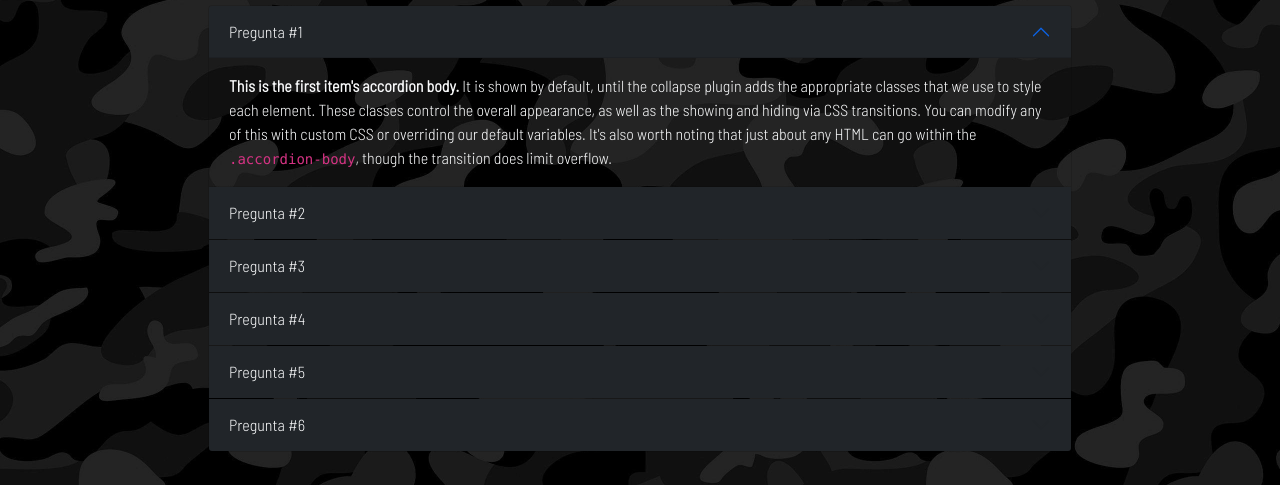
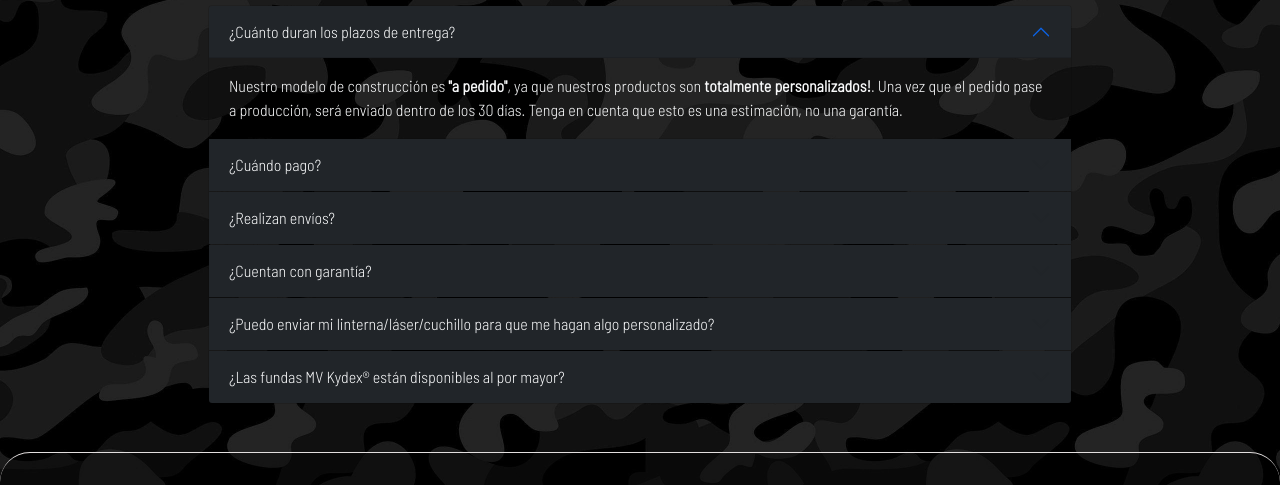
Before and after one commit to Adobatto-Ariel/ProyectoCoder, a website: page pages/preguntas.html in a window 1280 px wide. Shown: the part 195-680 px from the top of the page. Drawn offline with nearby package versions, Linux system fonts and the light colour scheme; files that its build step writes are made by us from their sources.

Commit message:
modificado preguntas y nosotros

```diff
--- a/pages/preguntas.html
+++ b/pages/preguntas.html
@@ -63,67 +63,67 @@
             <section class="accordion" id="accordionExample">
                 <div class="accordion-item bg-transparent text-light">
                     <h2 class="accordion-header" id="headingOne">
-                        <button class="accordion-button bg-dark text-light" type="button" data-bs-toggle="collapse" data-bs-target="#collapseOne" aria-expanded="true" aria-controls="collapseOne">Pregunta #1
+                        <button class="accordion-button bg-dark text-light" type="button" data-bs-toggle="collapse" data-bs-target="#collapseOne" aria-expanded="true" aria-controls="collapseOne">¿Cuánto duran los plazos de entrega?
                         </button>
                     </h2>
                     <div id="collapseOne" class="accordion-collapse collapse show" aria-labelledby="headingOne" data-bs-parent="#accordionExample">
                         <div class="accordion-body">
-                            <strong>This is the first item's accordion body.</strong> It is shown by default, until the collapse plugin adds the appropriate classes that we use to style each element. These classes control the overall appearance, as well as the showing and hiding via CSS transitions. You can modify any of this with custom CSS or overriding our default variables. It's also worth noting that just about any HTML can go within the <code>.accordion-body</code>, though the transition does limit overflow.
+                            Nuestro modelo de construcción es <strong>"a pedido"</strong>, ya que nuestros productos son <strong>totalmente personalizados!</strong>. Una vez que el pedido pase a producción, será enviado dentro de los 30 días. Tenga en cuenta que esto es una estimación, no una garantía.
                         </div>
                     </div>
                 </div>
                 <div class="accordion-item bg-transparent text-light">
                     <h2 class="accordion-header" id="headingTwo">
-                        <button class="accordion-button collapsed bg-dark text-light" type="button" data-bs-toggle="collapse" data-bs-target="#collapseTwo" aria-expanded="false" aria-controls="collapseTwo">Pregunta #2
+                        <button class="accordion-button collapsed bg-dark text-light" type="button" data-bs-toggle="collapse" data-bs-target="#collapseTwo" aria-expanded="false" aria-controls="collapseTwo">¿Cuándo pago?
                         </button>
                     </h2>
                     <div id="collapseTwo" class="accordion-collapse collapse" aria-labelledby="headingTwo" data-bs-parent="#accordionExample">
                         <div class="accordion-body">
-                            <strong>This is the second item's accordion body.</strong> It is hidden by default, until the collapse plugin adds the appropriate classes that we use to style each element. These classes control the overall appearance, as well as the showing and hiding via CSS transitions. You can modify any of this with custom CSS or overriding our default variables. It's also worth noting that just about any HTML can go within the <code>.accordion-body</code>, though the transition does limit overflow.
+                            Se abona el <strong>50% al momento del pedido.</strong> El resto se abonará una vez terminado el producto.
                         </div>
                     </div>
                 </div>
                 <div class="accordion-item bg-transparent text-light">
                     <h2 class="accordion-header" id="headingThree">
-                        <button class="accordion-button collapsed bg-dark text-light" type="button" data-bs-toggle="collapse" data-bs-target="#collapseThree" aria-expanded="false" aria-controls="collapseThree">Pregunta #3
+                        <button class="accordion-button collapsed bg-dark text-light" type="button" data-bs-toggle="collapse" data-bs-target="#collapseThree" aria-expanded="false" aria-controls="collapseThree">¿Realizan envíos?
                         </button>
                     </h2>
                     <div id="collapseThree" class="accordion-collapse collapse" aria-labelledby="headingTwo" data-bs-parent="#accordionExample">
                         <div class="accordion-body">
-                            <strong>This is the second item's accordion body.</strong> It is hidden by default, until the collapse plugin adds the appropriate classes that we use to style each element. These classes control the overall appearance, as well as the showing and hiding via CSS transitions. You can modify any of this with custom CSS or overriding our default variables. It's also worth noting that just about any HTML can go within the <code>.accordion-body</code>, though the transition does limit overflow.
+                            <strong>Hacemos envíos a todo el país</strong> mediante Correo Argentino!
                         </div>
                     </div>
                 </div>
                 <div class="accordion-item bg-transparent text-light">
                     <h2 class="accordion-header" id="headingFour">
-                        <button class="accordion-button collapsed bg-dark text-light" type="button" data-bs-toggle="collapse" data-bs-target="#collapseFour" aria-expanded="false" aria-controls="collapseFour">Pregunta #4
+                        <button class="accordion-button collapsed bg-dark text-light" type="button" data-bs-toggle="collapse" data-bs-target="#collapseFour" aria-expanded="false" aria-controls="collapseFour">¿Cuentan con garantía?
                         </button>
                     </h2>
                     <div id="collapseFour" class="accordion-collapse collapse" aria-labelledby="headingTwo" data-bs-parent="#accordionExample">
                         <div class="accordion-body">
-                            <strong>This is the second item's accordion body.</strong> It is hidden by default, until the collapse plugin adds the appropriate classes that we use to style each element. These classes control the overall appearance, as well as the showing and hiding via CSS transitions. You can modify any of this with custom CSS or overriding our default variables. It's also worth noting that just about any HTML can go within the <code>.accordion-body</code>, though the transition does limit overflow.
+                            Los productos de MV Kydex® están cubiertos por <strong>una garantía ilimitada de por vida</strong> . Si su funda falla, será reparada o reemplazada sin cargo a menos que parezca haber sido destruida deliberadamente.
                         </div>
                     </div>
                 </div>
                 <div class="accordion-item bg-transparent text-light">
                     <h2 class="accordion-header" id="headingFive">
-                        <button class="accordion-button collapsed bg-dark text-light" type="button" data-bs-toggle="collapse" data-bs-target="#collapseFive" aria-expanded="false" aria-controls="collapseFive">Pregunta #5
+                        <button class="accordion-button collapsed bg-dark text-light" type="button" data-bs-toggle="collapse" data-bs-target="#collapseFive" aria-expanded="false" aria-controls="collapseFive">¿Puedo enviar mi linterna/láser/cuchillo para que me hagan algo personalizado?
                         </button>
                     </h2>
                     <div id="collapseFive" class="accordion-collapse collapse" aria-labelledby="headingTwo" data-bs-parent="#accordionExample">
                         <div class="accordion-body">
-                            <strong>This is the second item's accordion body.</strong> It is hidden by default, until the collapse plugin adds the appropriate classes that we use to style each element. These classes control the overall appearance, as well as the showing and hiding via CSS transitions. You can modify any of this with custom CSS or overriding our default variables. It's also worth noting that just about any HTML can go within the <code>.accordion-body</code>, though the transition does limit overflow.
+                            Claro que SI. En MV Kydex® realizamos holster personalizados<strong>a la medida de tus necesidades.</strong>
                         </div>
                     </div>
                 </div>
                 <div class="accordion-item bg-transparent text-light">
                     <h2 class="accordion-header" id="headingSix">
-                        <button class="accordion-button collapsed bg-dark text-light" type="button" data-bs-toggle="collapse" data-bs-target="#collapseSix" aria-expanded="false" aria-controls="collapseSix">Pregunta #6
+                        <button class="accordion-button collapsed bg-dark text-light" type="button" data-bs-toggle="collapse" data-bs-target="#collapseSix" aria-expanded="false" aria-controls="collapseSix">¿Las fundas MV Kydex® están disponibles al por mayor?
                         </button>
                     </h2>
                     <div id="collapseSix" class="accordion-collapse collapse" aria-labelledby="headingTwo" data-bs-parent="#accordionExample">
                         <div class="accordion-body">
-                            <strong>This is the second item's accordion body.</strong> It is hidden by default, until the collapse plugin adds the appropriate classes that we use to style each element. These classes control the overall appearance, as well as the showing and hiding via CSS transitions. You can modify any of this with custom CSS or overriding our default variables. It's also worth noting that just about any HTML can go within the <code>.accordion-body</code>, though the transition does limit overflow.
+                            Absolutamente. Si está interesado en pedir una gran cantidad de equipo, complete el formulario de <a href="./contacto.html" target="_blank" class="text-decoration-none text-light"><strong>Contacto</strong></a> y nos comunicaremos a la brevedad.
                         </div>
                     </div>
                 </div>
--- /dev/null
+++ b/scss/_nosotros.scss
@@ -0,0 +1,3 @@
+.nosotros {
+  text-align: justify;
+}
--- a/style.scss
+++ b/style.scss
@@ -5,3 +5,4 @@
 @import "./scss/footer";
 @import "./scss/contacto";
 @import "./scss/productos";
+@import "./scss/nosotros";
```
Also changed, not shown: pages/contacto.html (+1 -1 lines), pages/nosotros.html (+1 -3 lines), css/style.min.css.
